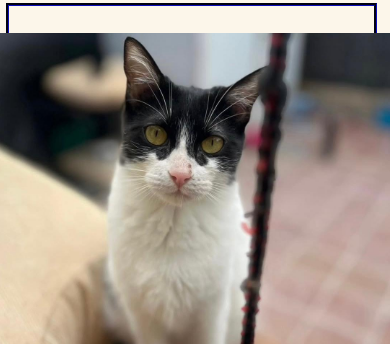
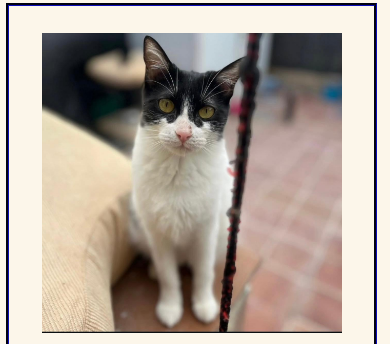
Before and after one commit to sashamveloz/HuellitasEnCasa, a plain HTML site: page pages/gatos.html in a window 390 px wide. Shown: the part 239-583 px from the top of the page. Drawn offline with nearby package versions, Linux system fonts and the light colour scheme.

Commit message:
Pruebas de tamaños de las imagenes

```diff
--- a/styles/styles.css
+++ b/styles/styles.css
@@ -99,7 +99,7 @@ main {
 }
 
 .pet-img {
-    width: 50vh;
+    width: 300px;
     height: auto;
     align-self: center;
     margin-top: 2vh;
@@ -196,7 +196,7 @@ footer {
     }
 
     .pet-img {
-        width: 50vh;
+        width: 300px;
         height: auto;
         align-self: center;
         margin-top: 2vh;
@@ -259,7 +259,7 @@ footer {
     }
 
     .pet-img {
-        width: 50vh;
+        width: 300px;
         height: auto;
         align-self: center;
         margin-top: 2vh;
```
